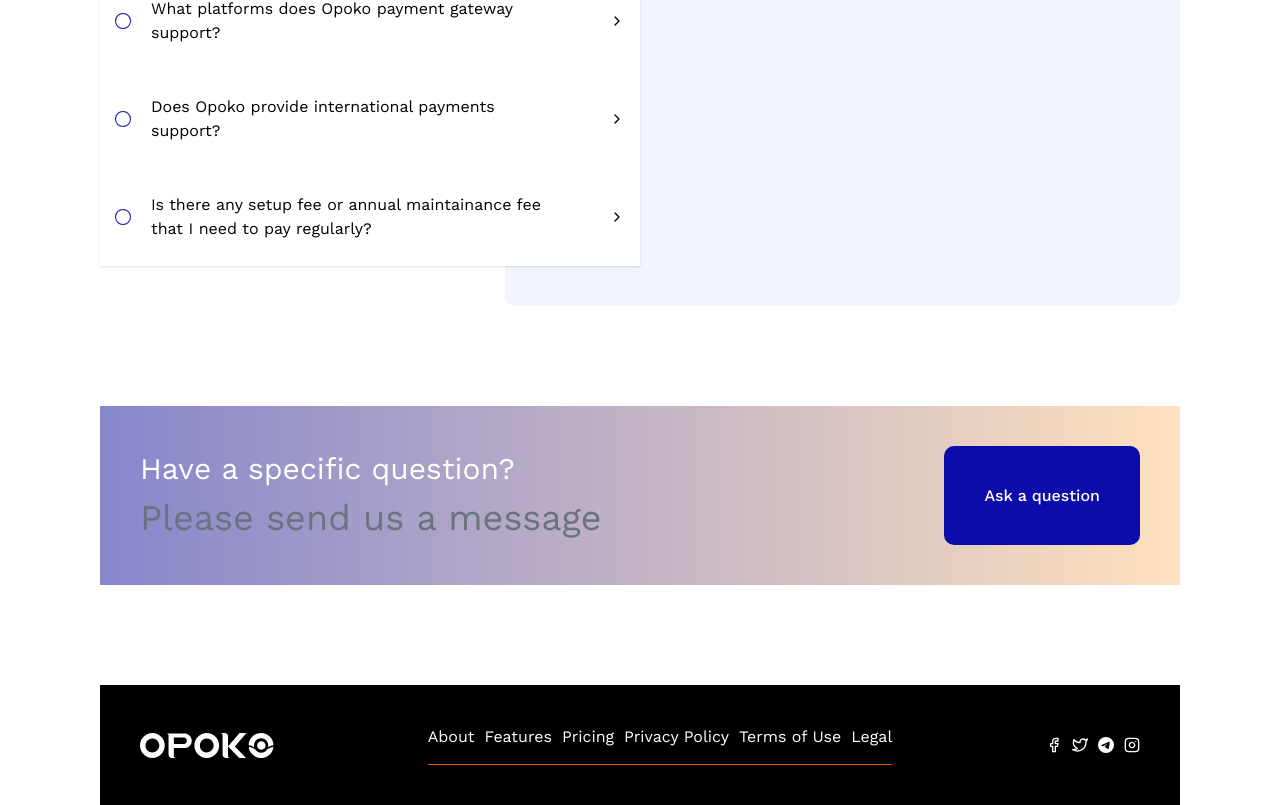
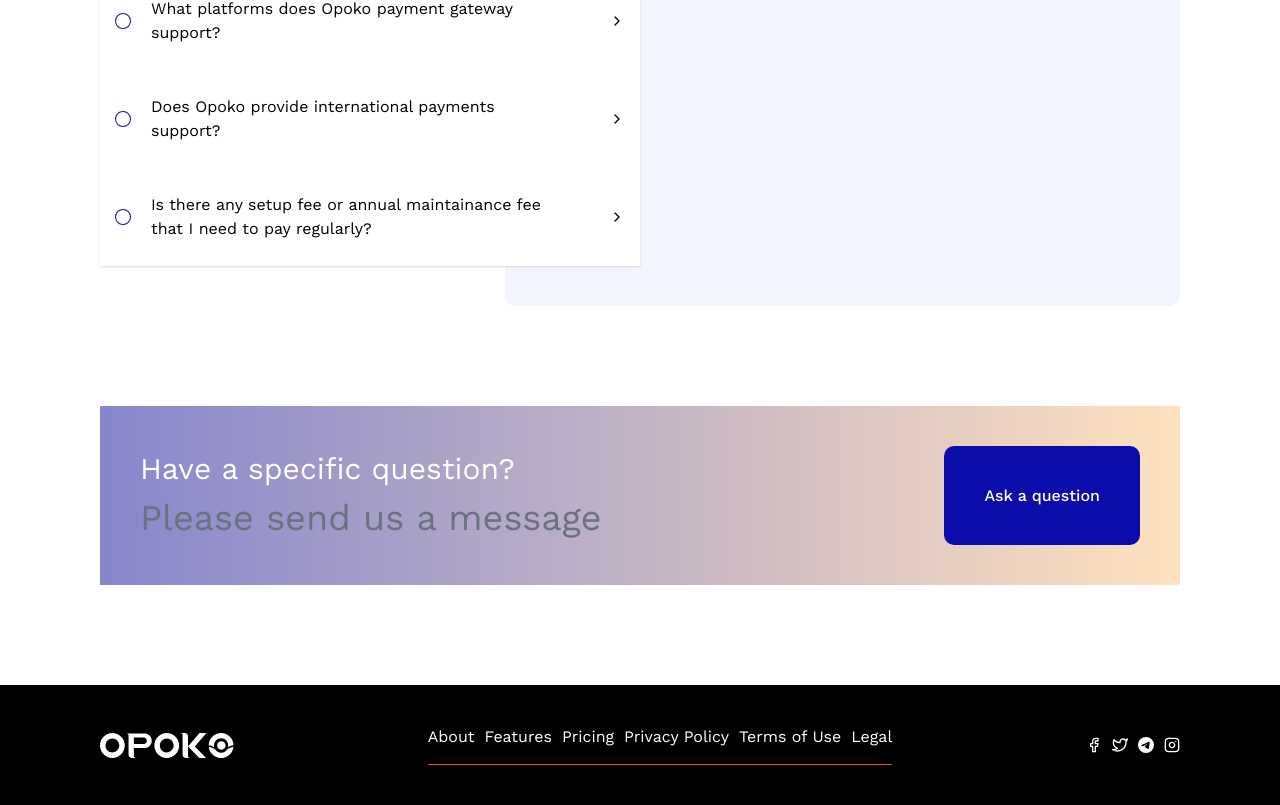
Before and after one commit to Niscolinx/opoko, a React (Vite) app: page /about-us in a window 1280 px wide. Shown: the part 1526-2331 px from the top of the page. Built offline with nearby package versions, Linux system fonts and the light colour scheme.

Commit message:
working on about us

```diff
--- a/src/sass/base/typography.scss
+++ b/src/sass/base/typography.scss
@@ -115,3 +115,9 @@ p {
     border-bottom: 2px solid $color-primary;
   }
 }
+
+.clipFull {
+  box-shadow: 0 0 0 100vmax black;
+  clip-path: inset(0 -100vmax);
+  padding: 4rem 0;
+}
```
